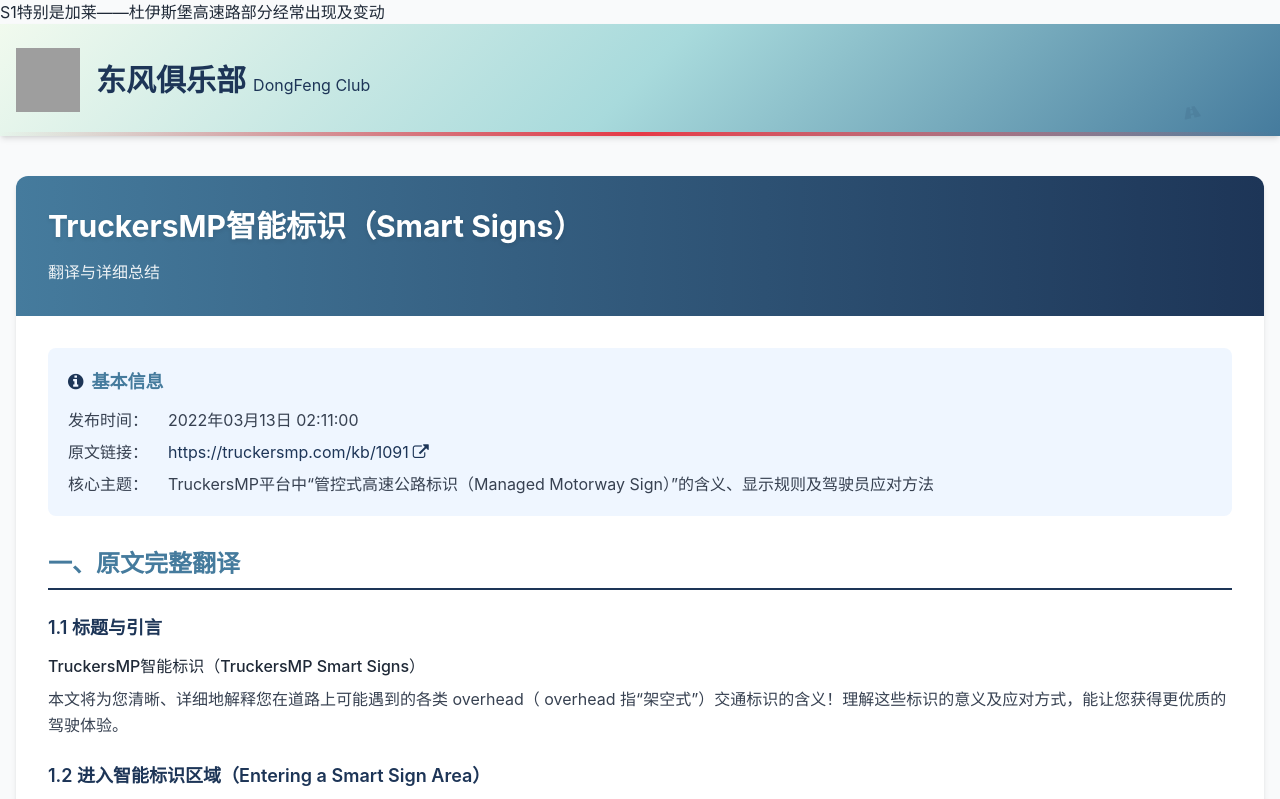
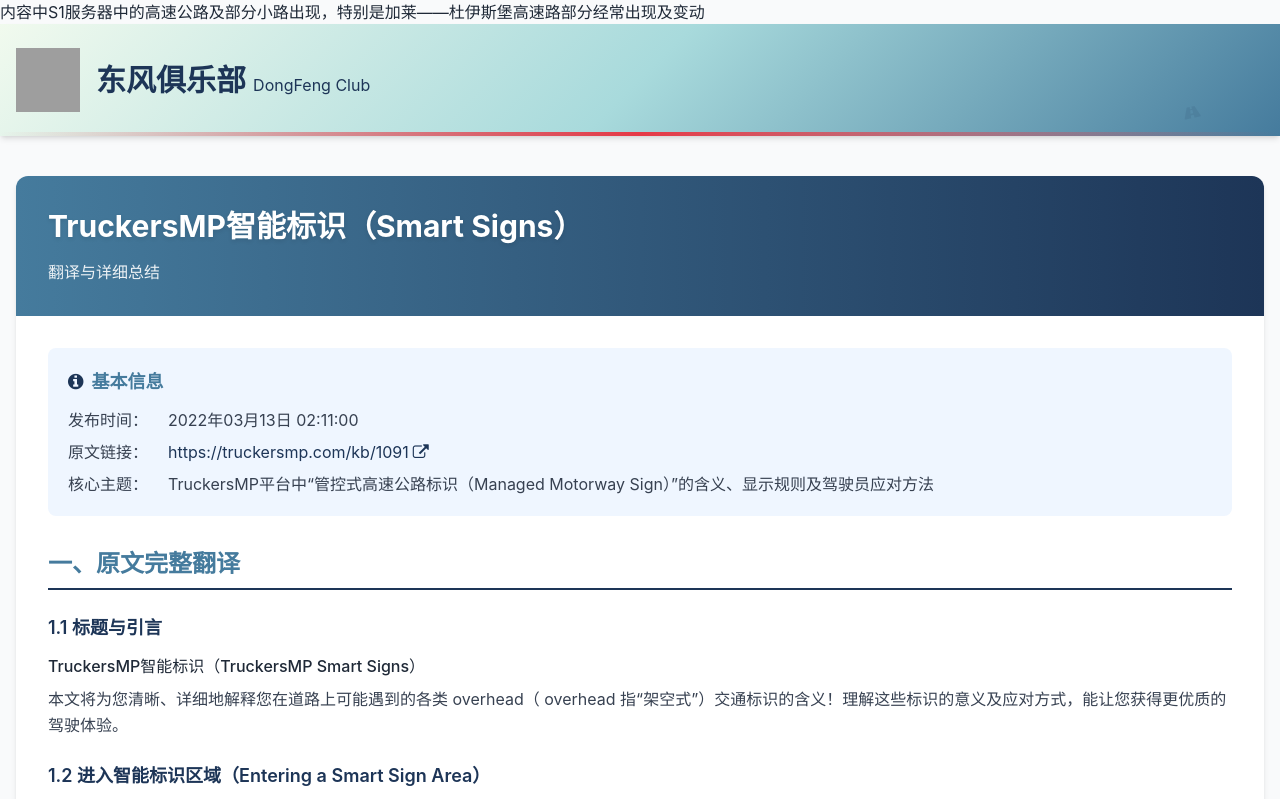
Before and after one commit to zhacai-311/DongFengClub, a plain HTML site: page index.html in a window 1280 px wide. Shown: the top 799 px of the page. Drawn offline with nearby package versions, Linux system fonts and the light colour scheme; grey boxes are pictures that could not be loaded; some icons are missing.

Commit message:
Update index.html

```diff
--- a/index.html
+++ b/index.html
@@ -4,7 +4,7 @@
     <meta charset="UTF-8">
     <meta name="viewport" content="width=device-width, initial-scale=1.0">
     <title>TruckersMP智能标识（Smart Signs Signs）翻译与详细总结</title>
-    <span>S1特别是加莱——杜伊斯堡高速路部分经常出现及变动</span>
+    <span>内容中S1服务器中的高速公路及部分小路出现，特别是加莱——杜伊斯堡高速路部分经常出现及变动</span>
     <script src="https://cdn.tailwindcss.com"></script>
     <link href="https://cdn.jsdelivr.net/npm/font-awesome@4.7.0/css/font-awesome.min.css" rel="stylesheet">
     <script>
```
